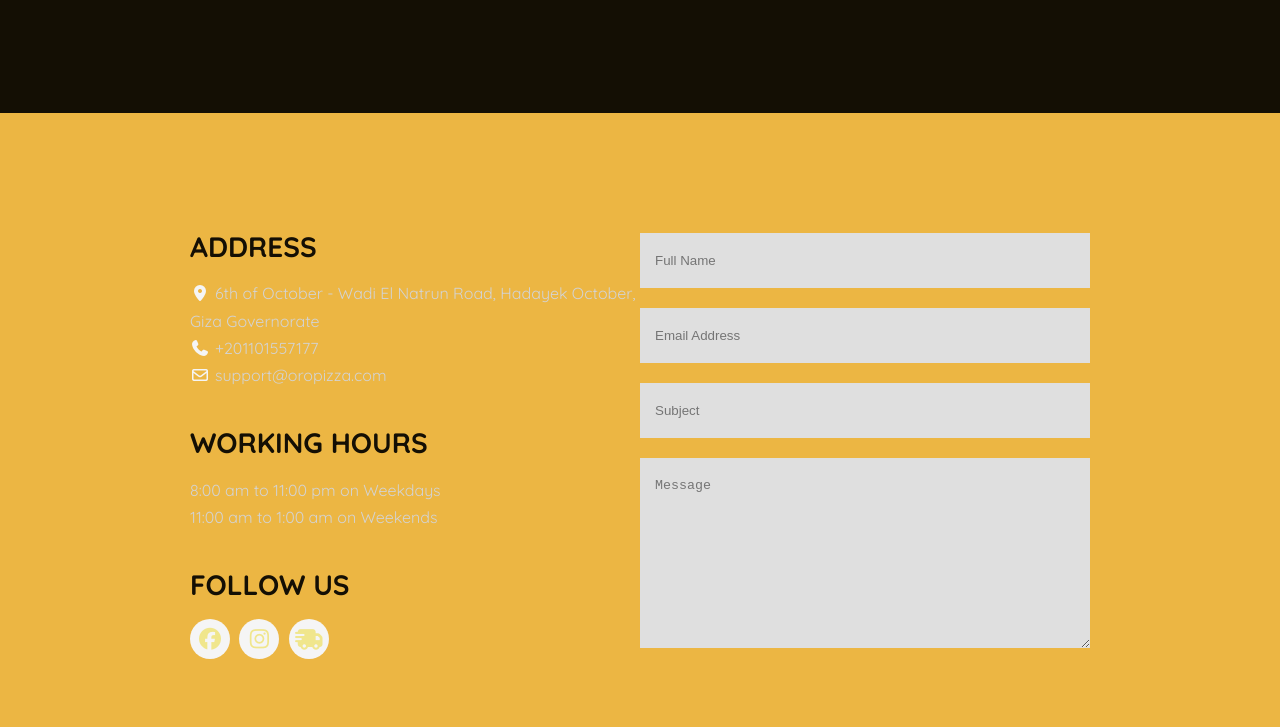
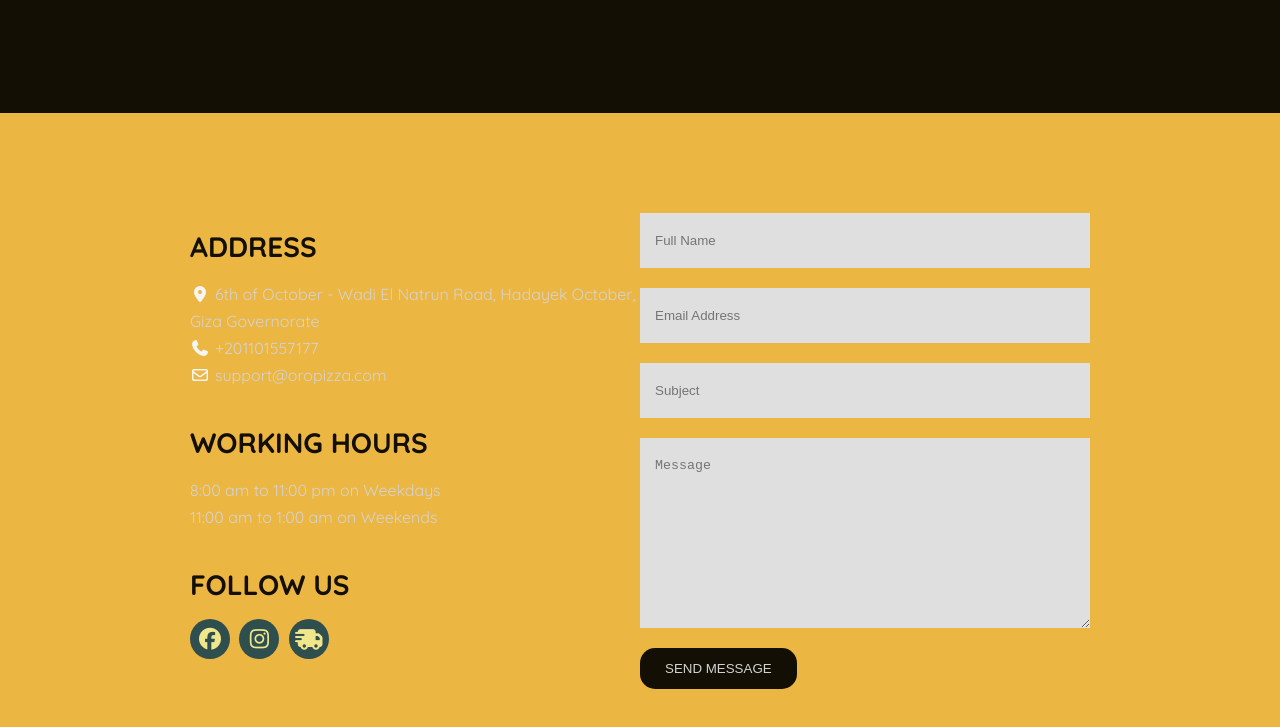
Before and after one commit to Hozifa503/oro, a plain HTML site: page index.html in a window 1280 px wide. Shown: the part 4812-5539 px from the top of the page. Drawn offline with Linux system fonts and the light colour scheme.

Commit message:
add the submit button of the form

```diff
--- a/index.html
+++ b/index.html
@@ -254,6 +254,7 @@
                         <input type="email" name="email" id="email" placeholder="Email Address" required>
                         <input type="text"  name="Subject" id="Subject" placeholder="Subject" required>
                         <textarea name="Message" id="Message" cols="30" rows="10" placeholder="Message"></textarea>
+                        <button type="submit" class="btn">SEND MESSAGE</button>
                     </form>
                 </div>
             </div>
--- a/style.css
+++ b/style.css
@@ -460,7 +460,7 @@ header * {
     justify-content: center;
     align-items: center;
     color: khaki;
-    background-color:whitesmoke;
+    background-color: darkslategrey;
     width: 40px;
     height: 40px;
     border-radius: 50%;
@@ -495,3 +495,14 @@ form textarea {
     border: none;
     background-color: #dfdfdf;
 }
+
+#contact .btn {
+    background: #140f04;
+    color: lightgrey;
+    cursor: pointer;
+}
+
+#contact .btn:hover {
+    background-color: whitesmoke;
+    color: #140f04
+}
```
